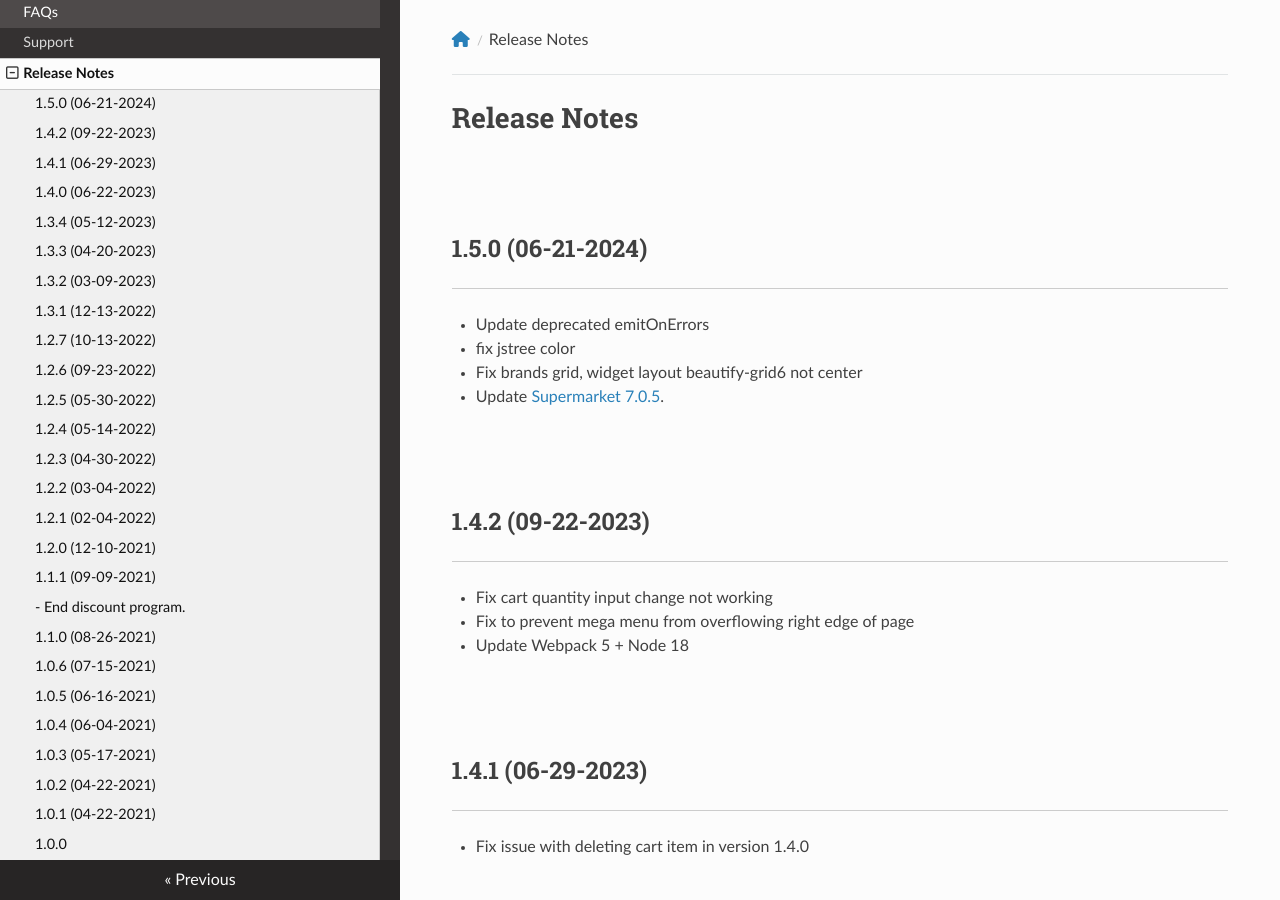
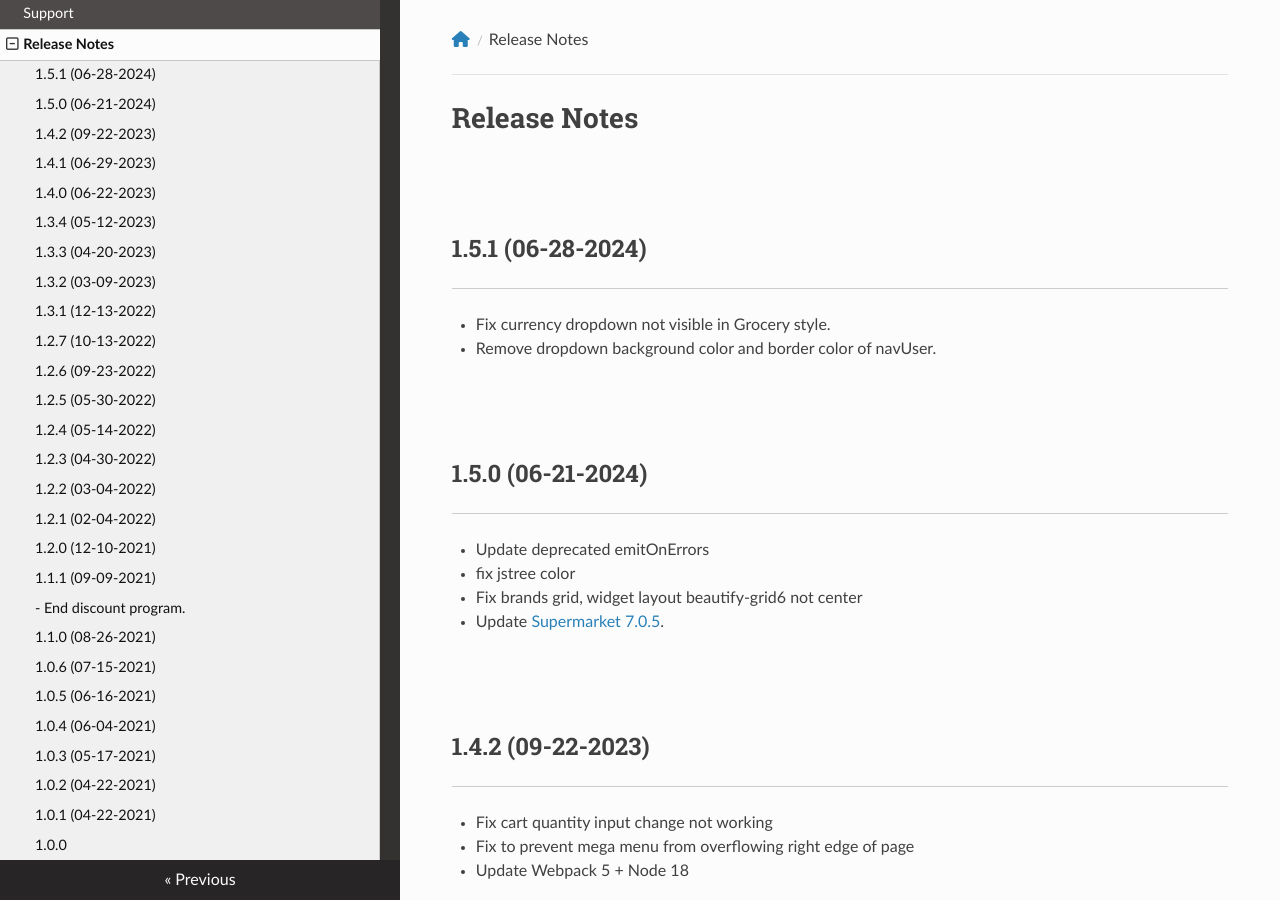
Before and after one commit to tvlgiao/bc-beautify-docs, an MkDocs documentation site: the page built from docs/changelog.md, in a window 1280 px wide and 900 px high. Built offline with MkDocs 1.6.1, drawn with Linux system fonts in a browser that asks for light colours; nearby versions of some CDN libraries.

Commit message:
Release 1.5.1

```diff
--- a/docs/changelog.md
+++ b/docs/changelog.md
@@ -1,4 +1,8 @@
 # Release Notes
+
+## 1.5.1 (06-28-2024)
+- Fix currency dropdown not visible in Grocery style.
+- Remove dropdown background color and border color of navUser.
 
 ## 1.5.0 (06-21-2024)
 - Update deprecated emitOnErrors
```
